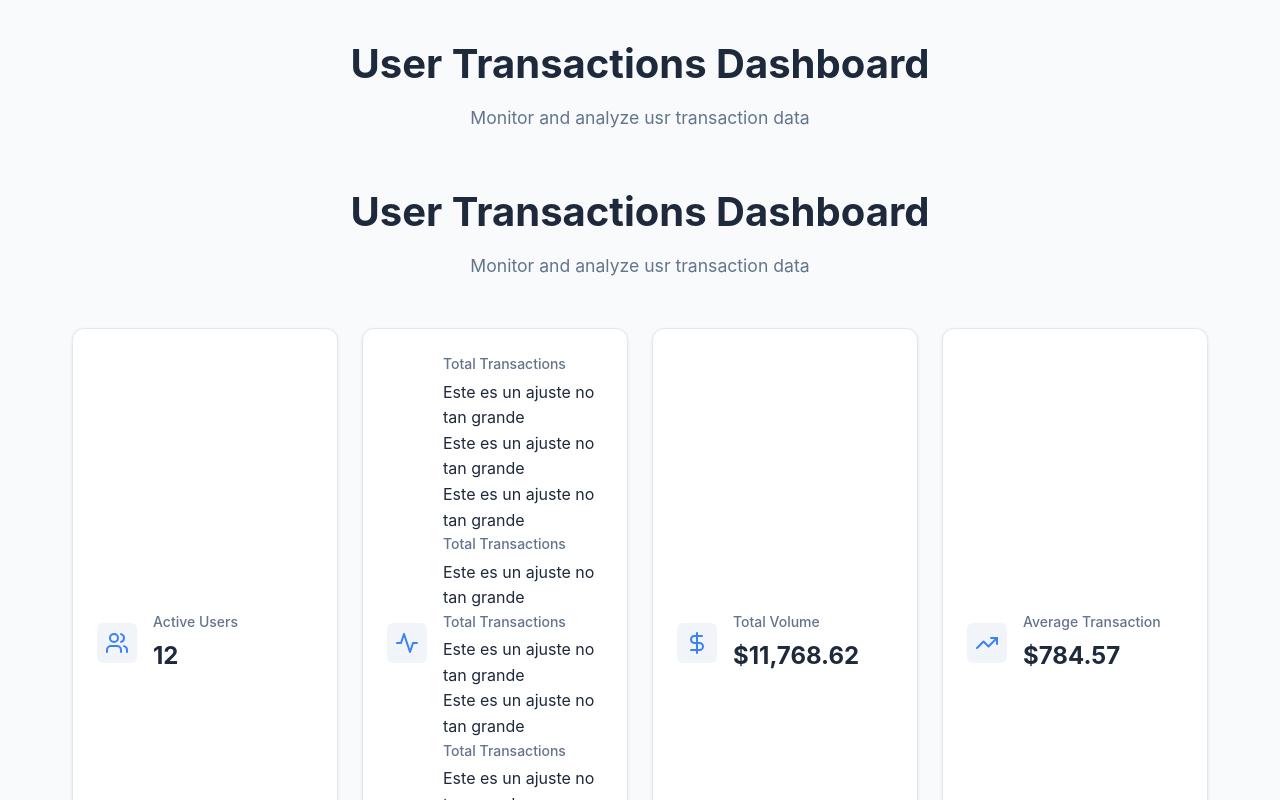
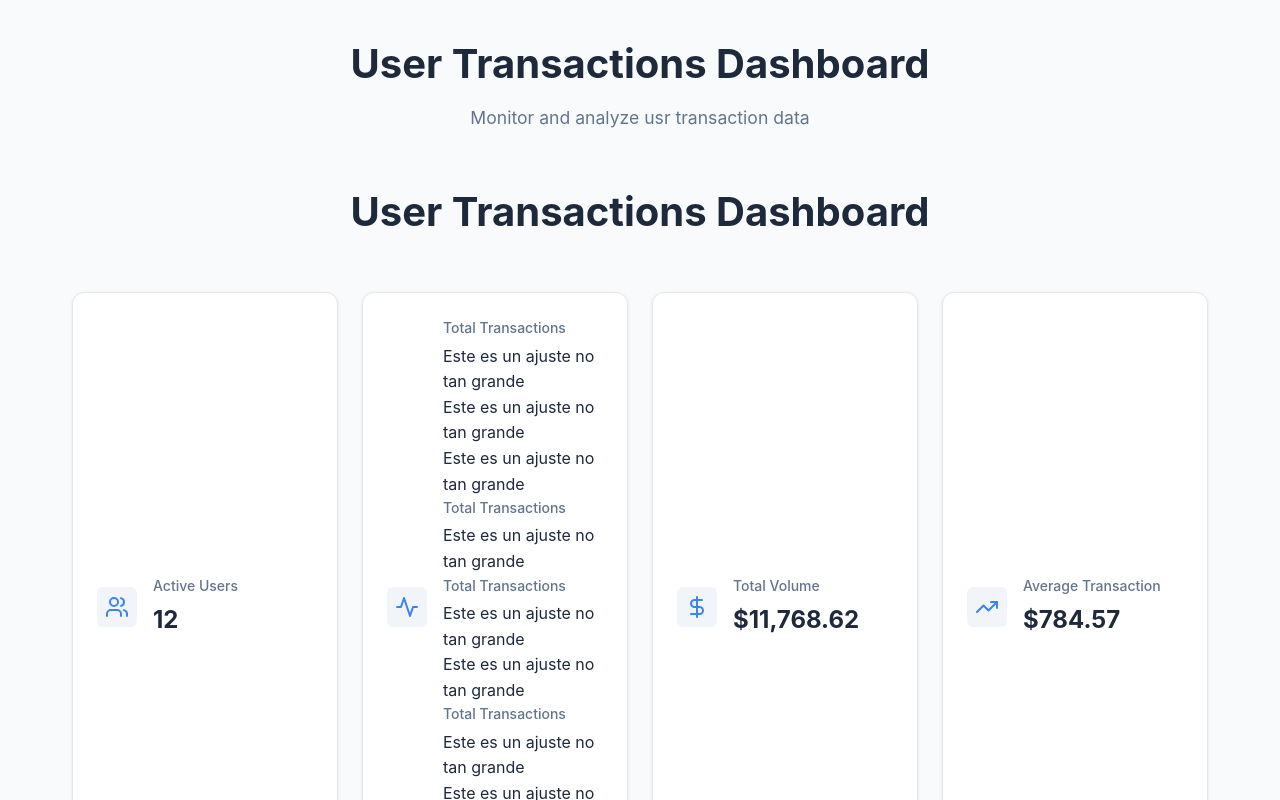
Before and after one commit to mio92/pagos-en-linea, a React (Create React App) app: page / in a window 1280 px wide. Shown: the top 800 px of the page. Built offline with nearby package versions, Linux system fonts and the light colour scheme.

Commit message:
Ajusta dashboard 5

```diff
--- a/src/components/Dashboard.tsx
+++ b/src/components/Dashboard.tsx
@@ -45,7 +45,6 @@ const Dashboard: React.FC = () => {
       </div>
       <div className="dashboard-header">
         <h1>User Transactions Dashboard</h1>
-        <p>Monitor and analyze usr transaction data</p>
       </div>
 
       <div className="dashboard-stats">
```
